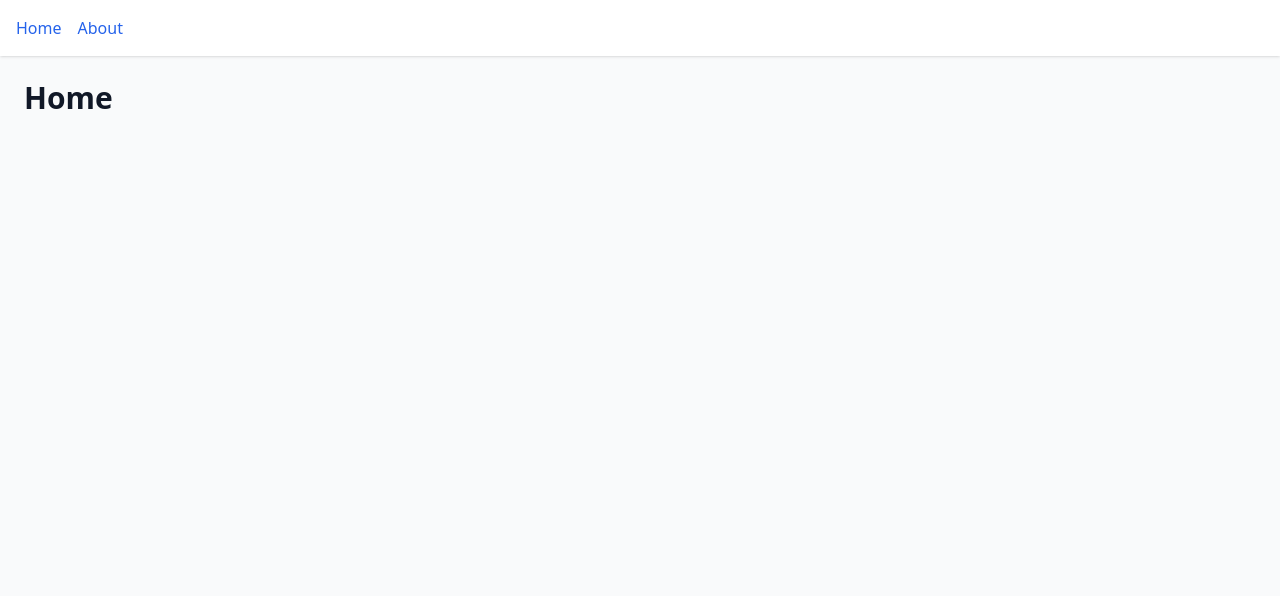
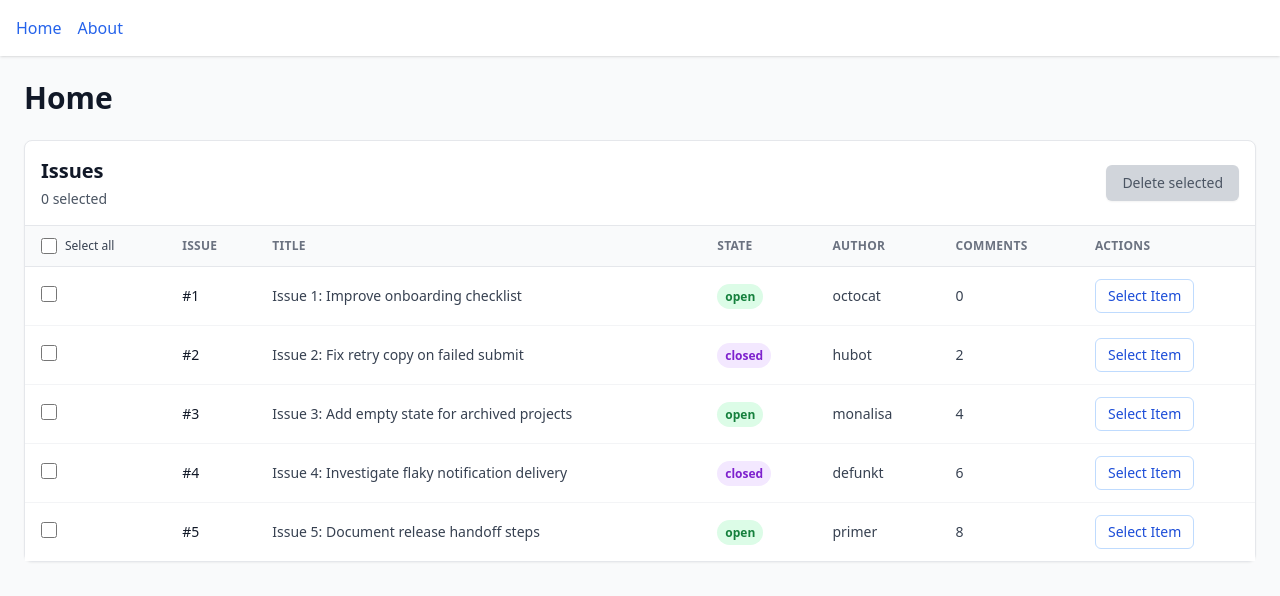
Before and after one commit to bholu-xhawk/xhawk-bholu, a React (Vite) app in the folder apps/web/: page / in a window 1280 px wide. Shown: the top 596 px of the page. Built offline with nearby package versions, Linux system fonts and the light colour scheme.

Commit message:
XHawk: Add selectable issue table

```diff
--- /dev/null
+++ b/apps/web/src/components/SelectableIssueTable.jsx
@@ -0,0 +1,149 @@
+import React, { useMemo, useState } from 'react';
+import { makeIssueList } from '../mocks/issue.js';
+
+const INITIAL_ISSUE_COUNT = 5;
+
+function makeInitialIssues() {
+  return makeIssueList(INITIAL_ISSUE_COUNT, (index) => ({
+    title: `Issue ${index + 1}: ${[
+      'Improve onboarding checklist',
+      'Fix retry copy on failed submit',
+      'Add empty state for archived projects',
+      'Investigate flaky notification delivery',
+      'Document release handoff steps',
+    ][index]}`,
+    state: index % 2 === 0 ? 'open' : 'closed',
+    comments: index * 2,
+    user: {
+      login: ['octocat', 'hubot', 'monalisa', 'defunkt', 'primer'][index],
+      id: index + 1,
+      html_url: `https://github.com/${['octocat', 'hubot', 'monalisa', 'defunkt', 'primer'][index]}`,
+    },
+  }));
+}
+
+export default function SelectableIssueTable() {
+  const [items, setItems] = useState(makeInitialIssues);
+  const [selectedIds, setSelectedIds] = useState([]);
+
+  const selectedIdSet = useMemo(() => new Set(selectedIds), [selectedIds]);
+  const allRowsSelected = items.length > 0 && items.every((item) => selectedIdSet.has(item.id));
+
+  function selectSingleItem(id) {
+    setSelectedIds([id]);
+  }
+
+  function toggleRowSelection(id) {
+    setSelectedIds((currentIds) =>
+      currentIds.includes(id)
+        ? currentIds.filter((currentId) => currentId !== id)
+        : [...currentIds, id]
+    );
+  }
+
+  function toggleAllRows() {
+    setSelectedIds(allRowsSelected ? [] : items.map((item) => item.id));
+  }
+
+  function deleteSelectedItems() {
+    setItems((currentItems) => currentItems.filter((item) => !selectedIdSet.has(item.id)));
+    setSelectedIds([]);
+  }
+
+  return (
+    <section className="rounded-lg border border-gray-200 bg-white shadow-sm" aria-labelledby="issue-table-title">
+      <div className="flex flex-col gap-3 border-b border-gray-200 p-4 sm:flex-row sm:items-center sm:justify-between">
+        <div>
+          <h2 id="issue-table-title" className="text-xl font-semibold text-gray-900">
+            Issues
+          </h2>
+          <p className="mt-1 text-sm text-gray-600" aria-live="polite">
+            {selectedIds.length} selected
+          </p>
+        </div>
+        <button
+          type="button"
+          className="rounded-md bg-red-600 px-4 py-2 text-sm font-medium text-white shadow-sm hover:bg-red-700 disabled:cursor-not-allowed disabled:bg-gray-300 disabled:text-gray-600"
+          disabled={selectedIds.length === 0}
+          onClick={deleteSelectedItems}
+        >
+          Delete selected
+        </button>
+      </div>
+
+      <div className="overflow-x-auto">
+        <table className="min-w-full divide-y divide-gray-200 text-left text-sm">
+          <thead className="bg-gray-50 text-xs uppercase tracking-wide text-gray-500">
+            <tr>
+              <th scope="col" className="px-4 py-3">
+                <label className="flex items-center gap-2 font-medium normal-case tracking-normal text-gray-700">
+                  <input
+                    type="checkbox"
+                    className="h-4 w-4 rounded border-gray-300 text-blue-600 focus:ring-blue-500"
+                    checked={allRowsSelected}
+                    onChange={toggleAllRows}
+                    disabled={items.length === 0}
+                  />
+                  <span>Select all</span>
+                </label>
+              </th>
+              <th scope="col" className="px-4 py-3">Issue</th>
+              <th scope="col" className="px-4 py-3">Title</th>
+              <th scope="col" className="px-4 py-3">State</th>
+              <th scope="col" className="px-4 py-3">Author</th>
+              <th scope="col" className="px-4 py-3">Comments</th>
+              <th scope="col" className="px-4 py-3">Actions</th>
+            </tr>
+          </thead>
+          <tbody className="divide-y divide-gray-100 bg-white">
+            {items.length === 0 ? (
+              <tr>
+                <td className="px-4 py-8 text-center text-gray-500" colSpan="7">
+                  No issues remain.
+                </td>
+              </tr>
+            ) : (
+              items.map((issue) => {
+                const isSelected = selectedIdSet.has(issue.id);
+
+                return (
+                  <tr key={issue.id} className={isSelected ? 'bg-blue-50' : undefined}>
+                    <td className="px-4 py-3">
+                      <input
+                        type="checkbox"
+                        className="h-4 w-4 rounded border-gray-300 text-blue-600 focus:ring-blue-500"
+                        aria-label={`Select issue #${issue.number}`}
+                        checked={isSelected}
+                        onChange={() => toggleRowSelection(issue.id)}
+                      />
+                    </td>
+                    <td className="whitespace-nowrap px-4 py-3 font-medium text-gray-900">
+                      #{issue.number}
+                    </td>
+                    <td className="min-w-64 px-4 py-3 text-gray-700">{issue.title}</td>
+                    <td className="px-4 py-3">
+                      <span className={`rounded-full px-2 py-1 text-xs font-semibold ${issue.state === 'open' ? 'bg-green-100 text-green-700' : 'bg-purple-100 text-purple-700'}`}>
+                        {issue.state}
+                      </span>
+                    </td>
+                    <td className="px-4 py-3 text-gray-700">{issue.user.login}</td>
+                    <td className="px-4 py-3 text-gray-700">{issue.comments}</td>
+                    <td className="px-4 py-3">
+                      <button
+                        type="button"
+                        className="rounded-md border border-blue-200 px-3 py-1.5 text-sm font-medium text-blue-700 hover:bg-blue-50"
+                        onClick={() => selectSingleItem(issue.id)}
+                      >
+                        Select Item
+                      </button>
+                    </td>
+                  </tr>
+                );
+              })
+            )}
+          </tbody>
+        </table>
+      </div>
+    </section>
+  );
+}
--- a/apps/web/src/pages/Home.jsx
+++ b/apps/web/src/pages/Home.jsx
@@ -1,5 +1,11 @@
 import React from 'react';
+import SelectableIssueTable from '../components/SelectableIssueTable.jsx';
 
 export default function Home() {
-  return <h1 className="text-3xl font-bold">Home</h1>;
+  return (
+    <div className="space-y-6">
+      <h1 className="text-3xl font-bold">Home</h1>
+      <SelectableIssueTable />
+    </div>
+  );
 }
```
Also changed, not shown: 2 other files (tests, documents, lock files or other folders).
